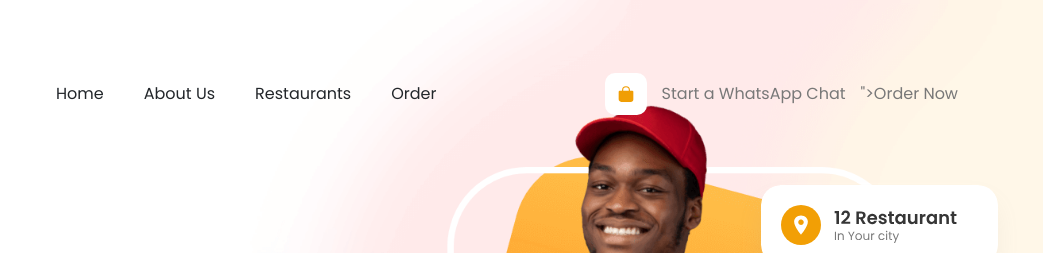
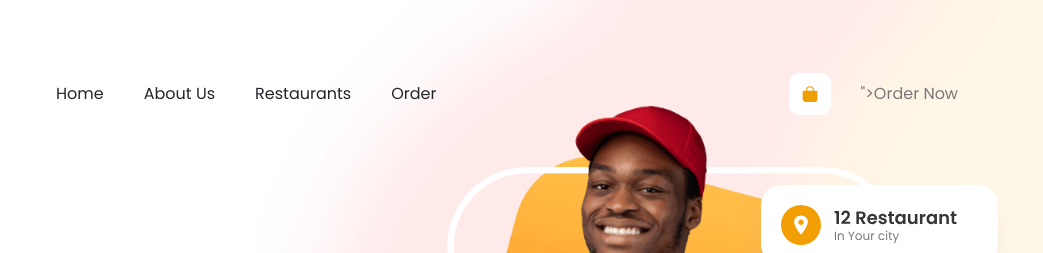
Before and after one commit to chwassamomo/fgh, a plain HTML site: page index.html in a window 1280 px wide. Shown: the top 253 px of the page, 237-1280 px from the left. Drawn offline with nearby package versions, Linux system fonts and the light colour scheme.

Commit message:
Update index.html

```diff
--- a/index.html
+++ b/index.html
@@ -96,7 +96,7 @@
           <ion-icon name="bag" aria-hidden="true"></ion-icon>
         </button>
 
-        <a href="https://wa.me/+971545489120?text=hello">Start a WhatsApp Chat</a>">Order Now</a>
+        <a href="https://wa.me/+971545489120 text=hello"></a>">Order Now</a>
       </div>
 
       <button class="nav-open-btn" aria-label="open menu" data-nav-toggler>
```
